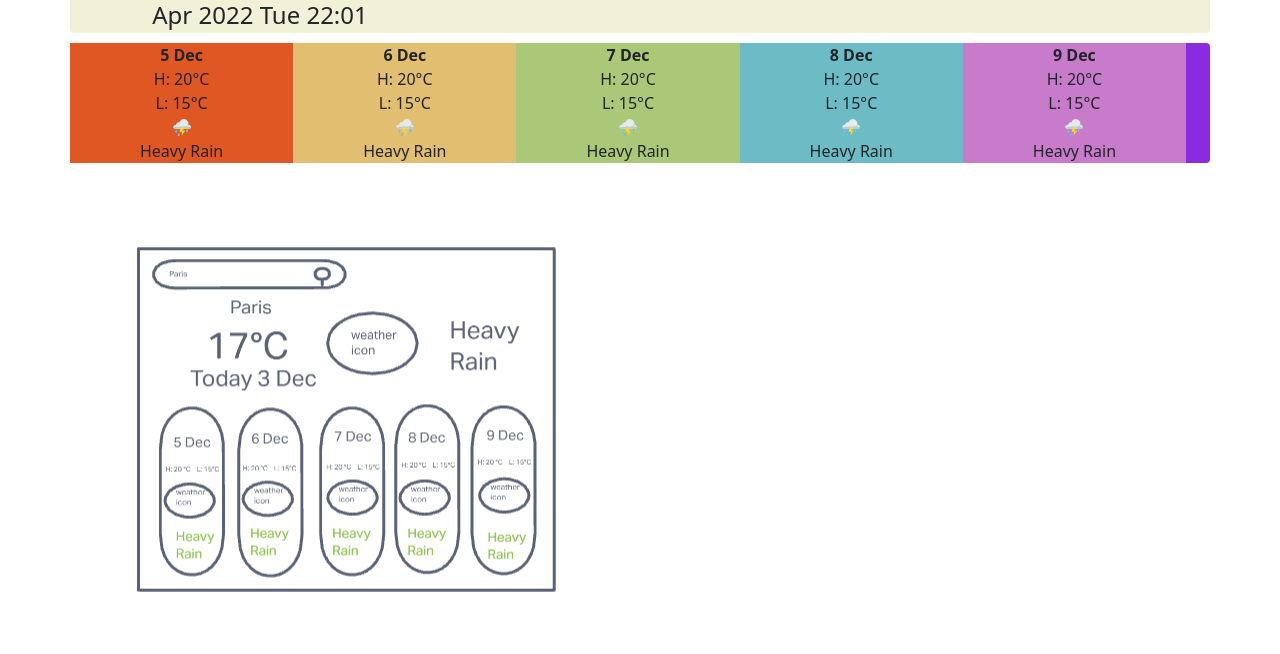
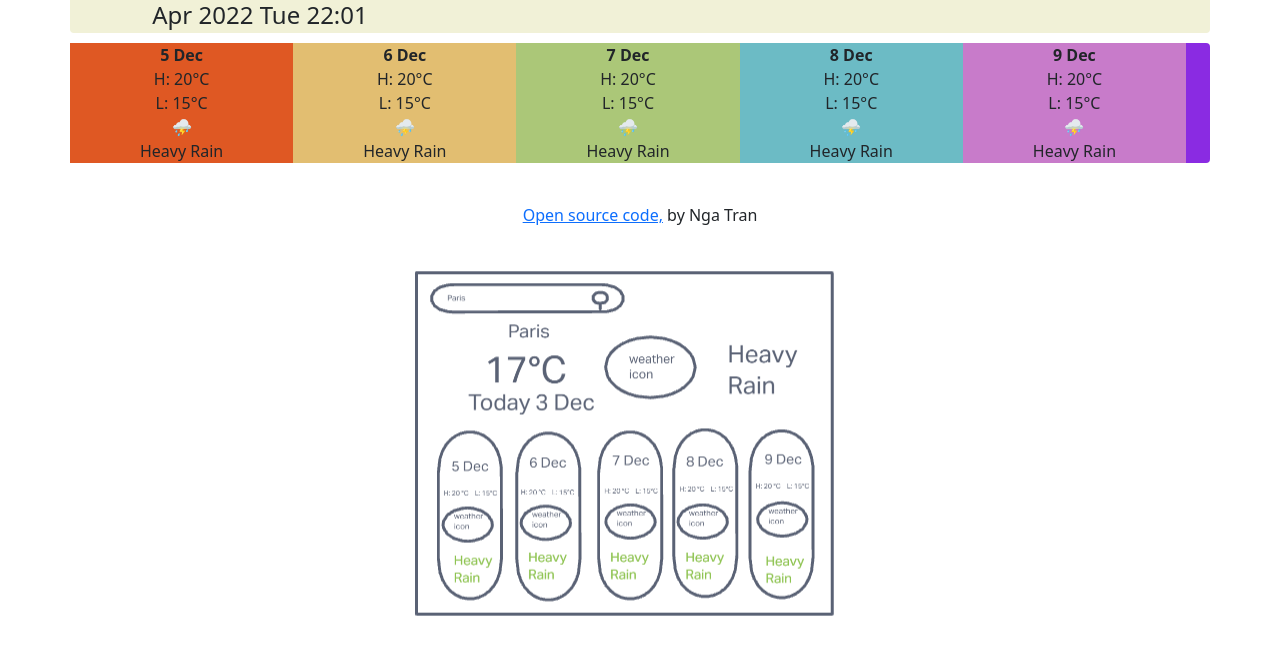
Before and after one commit to claratran2303/Ngas-awesome-app, a plain HTML site: page Index.html in a window 1280 px wide. Shown: the part 334-988 px from the top of the page. Drawn offline with nearby package versions, Linux system fonts and the light colour scheme.

Commit message:
center img wireframe, add source note

```diff
--- a/Index.html
+++ b/Index.html
@@ -139,7 +139,12 @@
           </div>
         </div>
       </div>
+      <div id="source-note">
+        <a href="https://github.com/claratran2303/Ngas-awesome-app">Open source code,</a> by Nga Tran
+      </div>
+      <div id="img-wireframe">
       <img src="images/wireframe.png" />
+      </div>
     </div>
     <script src="src/index.js"></script>
   </body>
--- a/src/Styles.css
+++ b/src/Styles.css
@@ -61,3 +61,11 @@ h1 {
   .date {
     font-weight: bolder;
   }
+
+#source-note{
+  text-align: center;
+}
+
+#img-wireframe{
+ text-align: center;
+}
```
